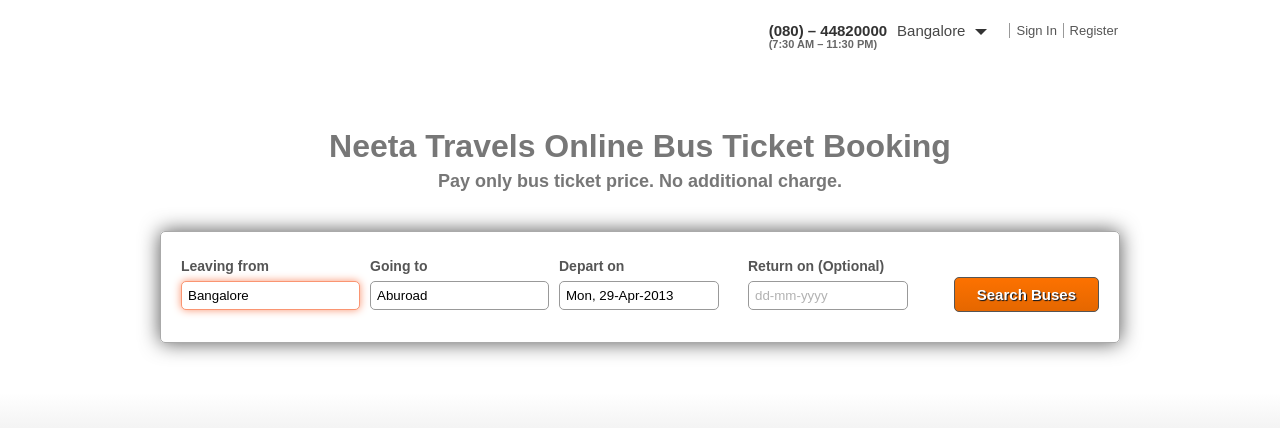
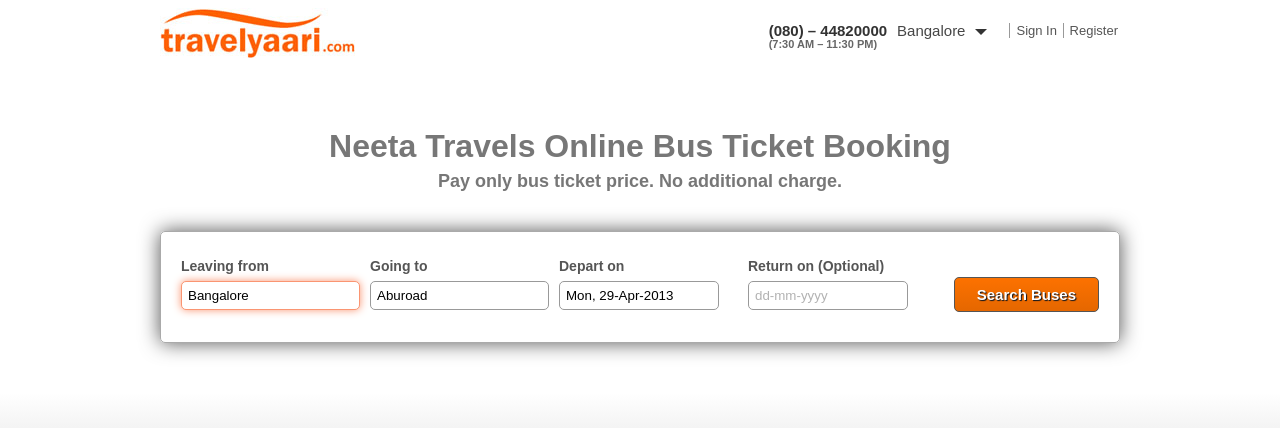
Before and after one commit to gaurav-ty/OP, a plain HTML site: page neeta-travels-online.html in a window 1280 px wide. Shown: the top 428 px of the page. Drawn offline with Linux system fonts and the light colour scheme; a script that the page names is missing.

Commit message:
Update new-operator.css

```diff
--- a/css/new-operator.css
+++ b/css/new-operator.css
@@ -18,7 +18,7 @@
 	text-align:center;
 }
 #logo {
-	background:url(../../../Operator-Seo-page/img/Logo-ty.png) no-repeat;
+	background:url(../img/Logo-ty.png) no-repeat;
 }
 .bus-details {
 	width:960px;
```
